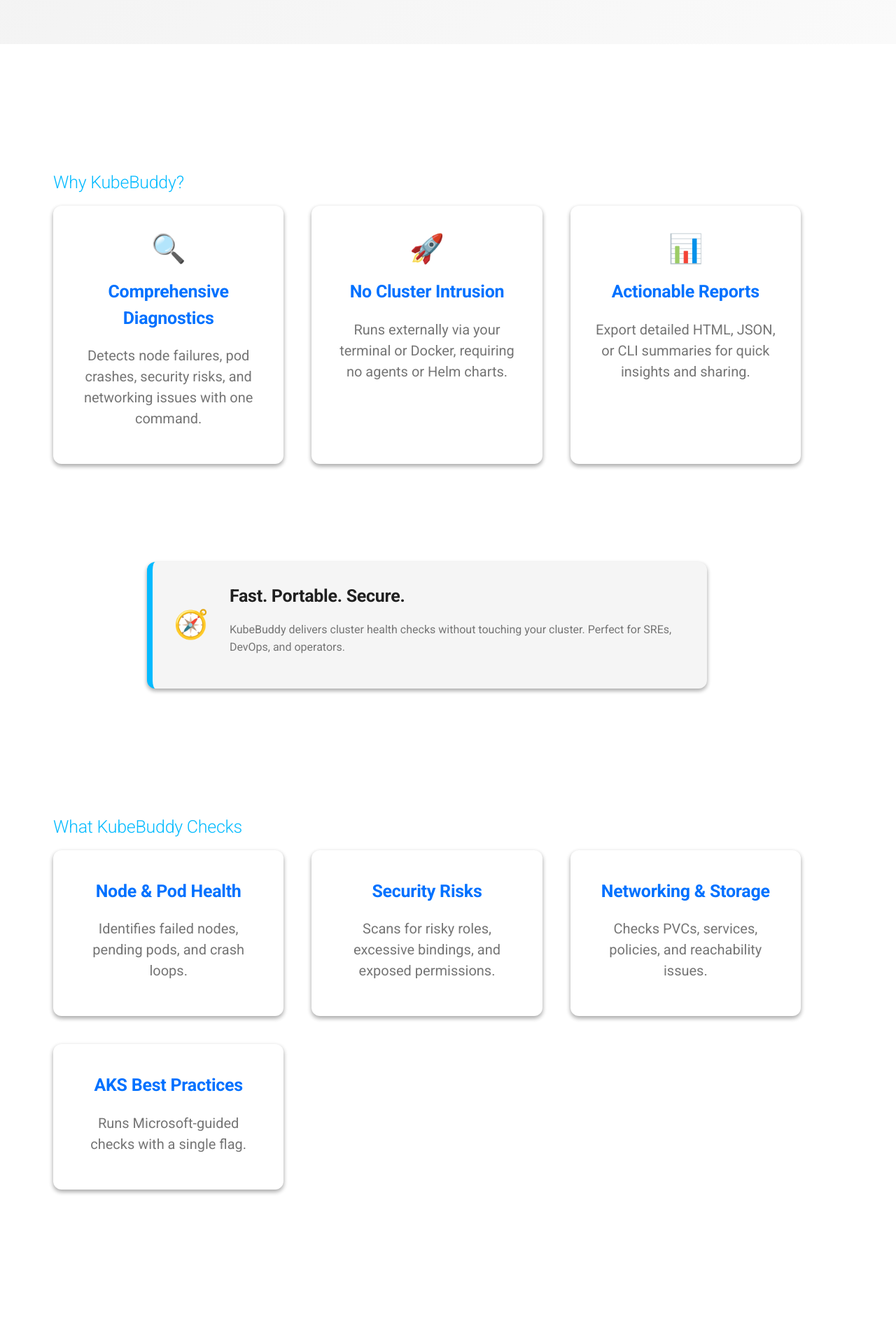
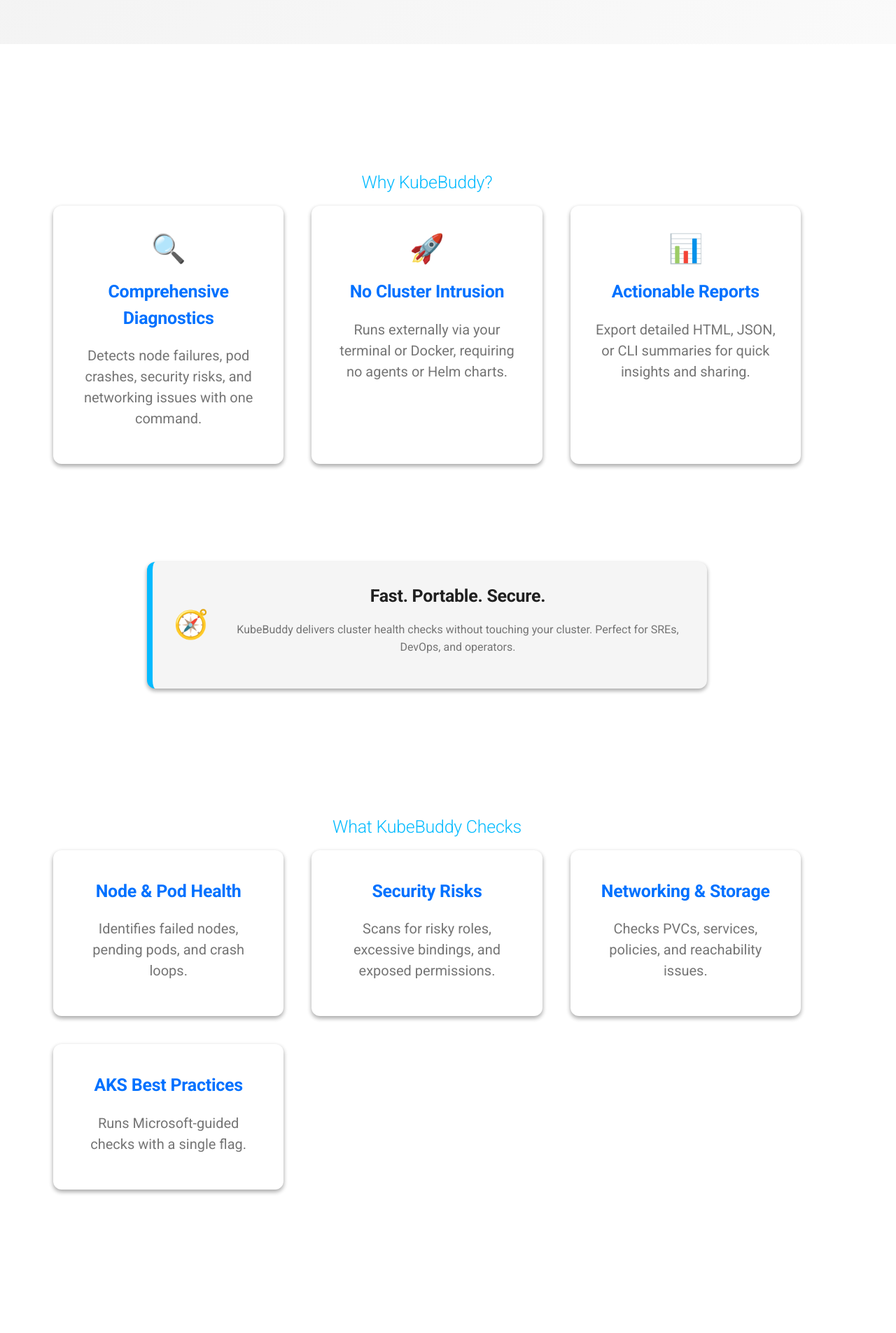
Before and after one commit to KubeDeckio/KubeBuddy, an MkDocs documentation site: the page built from docs/index.md, in a window 1280 px wide. Shown: the part 817-2722 px from the top of the page at 70% size. Built offline with MkDocs 1.6.1 and Material for MkDocs 9.7.7, drawn with Linux system fonts in a browser that asks for light colours; comment, search, counter and statistics services are not loaded.

Commit message:
Refactor CSS styles for improved layout and centering consistency
Signed-off-by: PixelRobots <littlehoops@gmail.com>

```diff
--- a/overrides/home.html
+++ b/overrides/home.html
@@ -5,11 +5,11 @@
 
   <style>
     :root {
-      --md-primary-fg-color:        #0071FF;
+      --md-primary-fg-color: #0071FF;
       --md-primary-fg-color--light: #02baff;
-      --md-primary-fg-color--dark:  #005AD1;
+      --md-primary-fg-color--dark: #005AD1;
       --md-default-fg-color--light: #02baff;
-      --md-accent-fg-color:var(--md-primary-fg-color--light);
+      --md-accent-fg-color: var(--md-primary-fg-color--light);
       --md-primary-bg-color: #ffffff;
       --md-default-fg-color: #212121;
       --md-default-bg-color: #ffffff;
@@ -25,11 +25,11 @@
 
     @media (prefers-color-scheme: dark) {
       :root {
-        --md-primary-fg-color:        #0071FF;
+        --md-primary-fg-color: #0071FF;
         --md-primary-fg-color--light: #02baff;
-        --md-primary-fg-color--dark:  #005AD1;
+        --md-primary-fg-color--dark: #005AD1;
         --md-default-fg-color--light: #02baff;
-        --md-accent-fg-color:var(--md-primary-fg-color--light);
+        --md-accent-fg-color: var(--md-primary-fg-color--light);
         --md-primary-bg-color: #121212;
         --md-default-fg-color: #e0e0e0;
         --md-default-bg-color: #1e1e1e;
@@ -58,7 +58,8 @@
       max-width: 100%;
       display: flex;
       flex-direction: column;
-      align-items: center;
+      align-items: center; /* Center children vertically */
+      justify-content: center; /* Center children horizontally */
       padding: 2rem 1rem;
     }
 
@@ -70,13 +71,17 @@
       padding: 4rem 2rem;
       background: var(--md-default-bg-color);
       color: var(--md-default-fg-color);
+      text-align: center; /* Center text within sections */
     }
 
     .hero-wrap {
       padding: 7rem 2rem 5rem;
-      text-align: center;
+      text-align: center; /* Already present, kept for clarity */
       position: relative;
       overflow: hidden;
+      width: 100%;
+      max-width: 1400px; /* Constrain width */
+      margin: 0 auto; /* Center horizontally */
     }
 
     @media (prefers-color-scheme: light) {
@@ -120,6 +125,7 @@
     .cta-button {
       display: inline-flex;
       align-items: center;
+      justify-content: center; /* Center button content */
       background: var(--md-accent-fg-color);
       color: var(--md-code-fg);
       padding: 0.875rem 2rem;
@@ -129,6 +135,7 @@
       text-decoration: none;
       box-shadow: var(--md-shadow);
       transition: transform 0.2s, box-shadow 0.2s;
+      margin: 0 auto; /* Center button horizontally */
     }
 
     .cta-button:hover {
@@ -142,6 +149,7 @@
       gap: 2rem;
       max-width: 1200px;
       margin: 0 auto;
+      justify-items: center; /* Center grid items */
     }
 
     .feature-card {
@@ -151,6 +159,7 @@
       box-shadow: var(--md-shadow);
       transition: transform 0.3s, box-shadow 0.3s;
       text-align: center;
+      width: 100%; /* Ensure cards take full available width */
     }
 
     .feature-card:hover {
@@ -182,6 +191,7 @@
       margin: 3rem auto;
       max-width: 800px;
       box-shadow: var(--md-shadow);
+      text-align: center; /* Center text in callout */
     }
 
     @media (prefers-color-scheme: dark) {
@@ -282,10 +292,16 @@
       .feature-grid,
       .workflow-steps {
         grid-template-columns: 1fr;
+        justify-items: center; /* Ensure centering on mobile */
       }
 
       .workflow-step {
         flex: 1 1 100%;
+      }
+
+      .section,
+      .workflow-section {
+        padding: 2rem 1rem; /* Adjust padding for smaller screens */
       }
     }
   </style>
@@ -370,9 +386,6 @@
         <p>Generates clear, actionable reports in HTML, JSON, or CLI format for immediate action.</p>
       </div>
     </div>
-    <div style="text-align: center; margin-top: 2rem;">
-      <a href="{{ 'usage/' | url }}" class="cta-button">Explore Usage</a>
-    </div>
+    <a href="{{ 'usage/' | url }}" class="cta-button">Explore Usage</a> <!-- Removed inline style -->
   </section>
-</div>
 {% endblock %}
```
